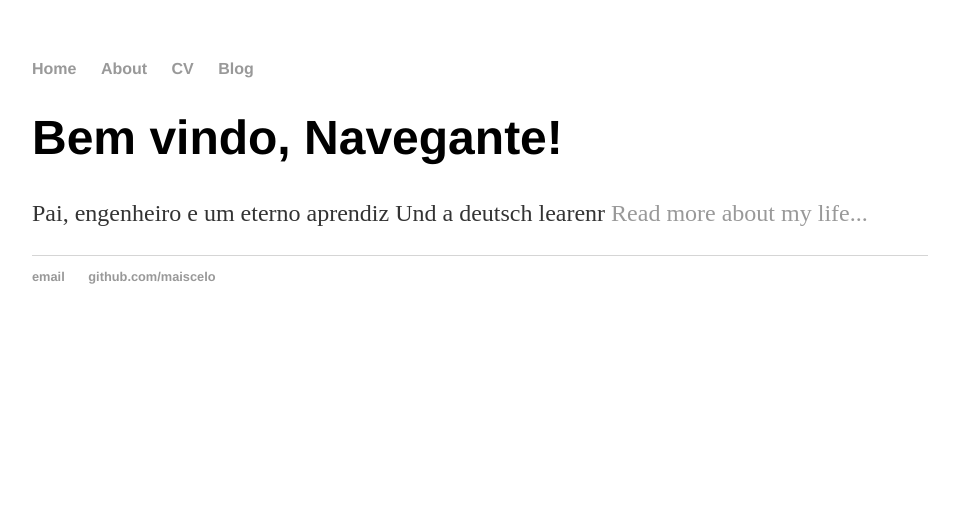
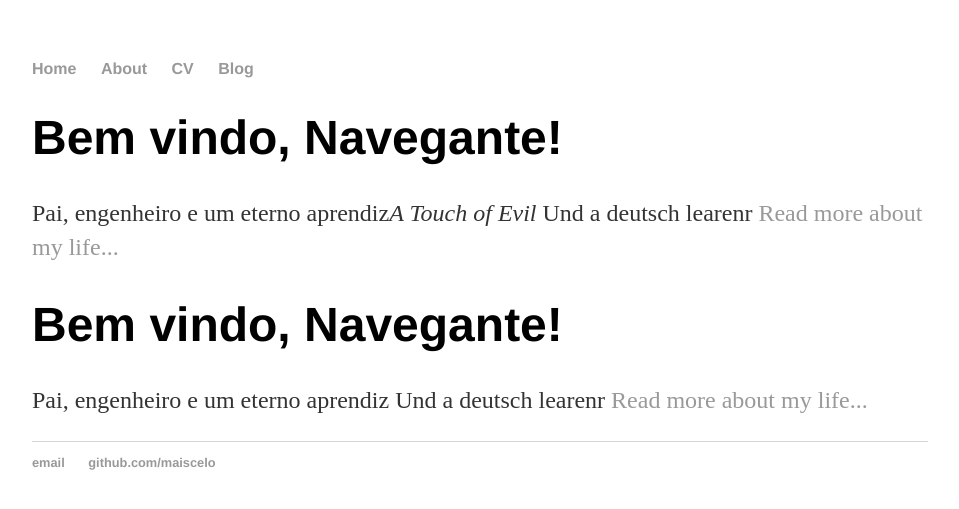
Before and after one commit to maiscelo/maiscelo.github.io, a Jekyll site: the page built from index.html, in a window 1280 px wide. Shown: the top 509 px of the page, without its empty margins (160-1119 px from the left). Built offline with Jekyll 4.4.1, drawn with Linux system fonts in a browser that asks for light colours.

Commit message:
Update index.html

```diff
--- a/index.html
+++ b/index.html
@@ -1,30 +1,8 @@
-<!DOCTYPE html>
-<html>
-	<head>
-		<title>Marcelo Brilhante, Home Cop</title>
-		<!-- link to main stylesheet -->
-		<link rel="stylesheet" type="text/css" href="/css/main.css">
-	</head>
-	<body>
-		<nav>
-    		<ul>
-        		<li><a href="/">Home</a></li>
-	        	<li><a href="/about">About</a></li>
-        		<li><a href="/cv">CV</a></li>
-        		<li><a href="/blog">Blog</a></li>
-    		</ul>
-		</nav>
-		<div class="container">
-    		<div class="blurb">
-        		<h1>Bem vindo, Navegante!</h1>
-				<p>Pai, engenheiro e um eterno aprendiz</em> Und a deutsch learenr <a href="/about">Read more about my life...</a></p>
-    		</div><!-- /.blurb -->
-		</div><!-- /.container -->
-		<footer>
-    		<ul>
-        		<li><a href="mailto:marceloqlb@gmail.com">email</a></li>
-        		<li><a href="https://github.com/maiscelo">github.com/maiscelo</a></li>
-			</ul>
-		</footer>
-	</body>
-</html>
+---
+layout: default
+title: Marcelo Brilhante, Home Cop
+---
+<div class="blurb">
+	<h1>Bem vindo, Navegante!</h1>
+	<p>Pai, engenheiro e um eterno aprendiz<em>A Touch of Evil</em> Und a deutsch learenr <a href="/about">Read more about my life...</a></p>
+</div><!-- /.blurb -->
```
